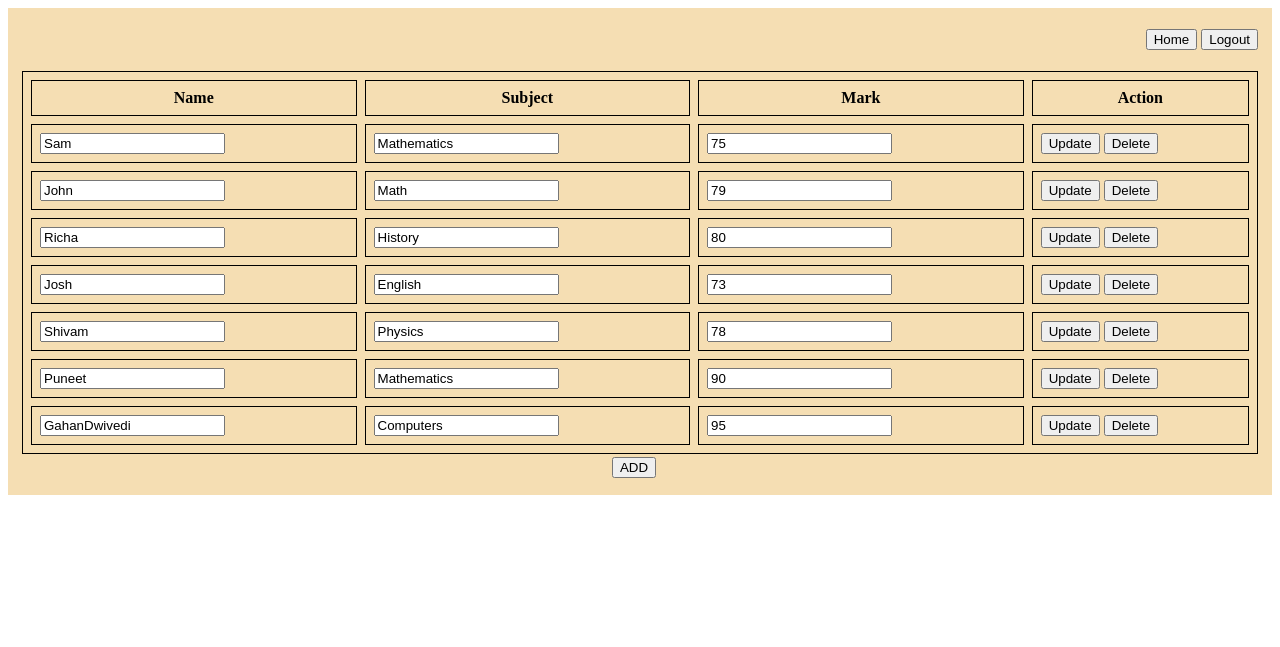
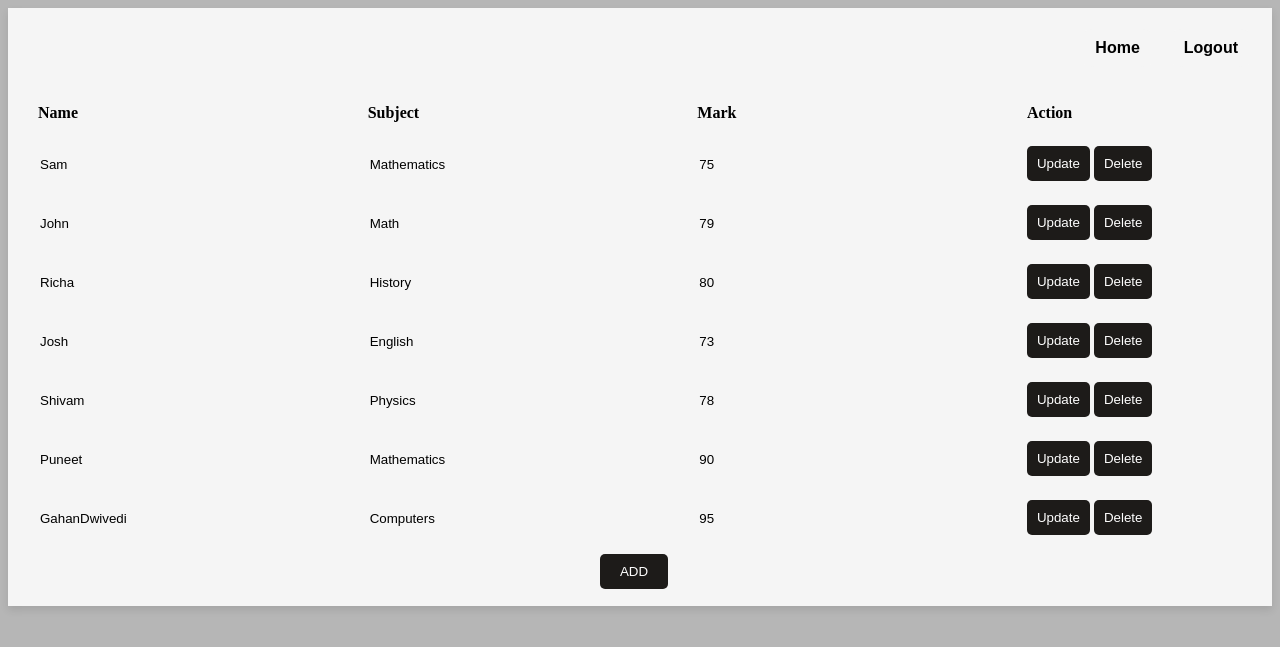
Before and after one commit to gahan10/TeacherPortal, a Flask app: page /dashboard in a window 1280 px wide. Shown: the top 647 px of the page. Run offline with Flask 3, Linux system fonts and the light colour scheme; a user stored in the database is signed in.

Commit message:
few improvements

```diff
--- a/register.py
+++ b/register.py
@@ -1,6 +1,4 @@
 from flask import Blueprint, render_template, request, redirect, url_for
-from flask_scss import Scss
-from flask_sqlalchemy import SQLAlchemy
 from teachers import users
 from werkzeug.security import generate_password_hash, check_password_hash
 from __init__ import db
--- a/static/style.css
+++ /dev/null
@@ -1,3 +0,0 @@
-body{
-    background-color: wheat;
-}
--- a/templates/dashboard.html
+++ b/templates/dashboard.html
@@ -7,16 +7,19 @@
 
     </head>
 
-    <body>
-        <div class="dashboard-main">
-        <table width="100%" height="100%" border="0" cellspacing="7" cellpadding="7" bgcolor="wheat" >
+    <body style="background-color: rgb(182, 182, 182);">
+        <div class="dashboard-main" id="dashboard-main">
+        <table width="100%" height="100%" border="0" cellspacing="7" cellpadding="7" bgcolor="whitesmoke" style="box-shadow: 0 4px 8px rgba(0, 0, 0, 0.1);">
             <tr>
                 <tr>
-                    <td align="right"><button>Home</button> <button onclick="location.href='/login'">Logout</button></td>
+                    <td align="right">
+                        <button style="background-color: whitesmoke; color: black; padding: 10px 20px; border: none; border-radius: 20px; font-weight: bold; font-size: medium;">Home</button>
+                        <button onclick="location.href='/login'" style="background-color: whitesmoke; color: black; padding: 10px 20px; border: none; border-radius: 20px; font-weight: bold; font-size: medium;">Logout</button>
+                    </td>
                 </tr>
                 <td align="center">
-                    <table width="100%" border="" bordercolor="black" cellspacing="8" cellpadding="8">
-                        <tr>
+                    <table width="100%" border="0" bordercolor="black" cellspacing="8" cellpadding="8">
+                        <tr align="left">
                             <th><strong>Name</strong></th>
                             <th><strong>Subject</strong></th>
                             <th><strong>Mark</strong></th>
@@ -25,10 +28,12 @@
                         {% for students in students %}
                         <tr>
                             <form action="/update/{{ students.id }}" method="post">
-                            <td><input type="text" name="name" value="{{ students.name }}"></td>
-                            <td><input type="text" name="subject" value="{{ students.subject }}"></td>
-                            <td><input type="text" name="marks" value="{{ students.marks }}"></td>
-                            <td><button type="submit">Update</button> <button type="submit" formaction="/delete/{{ students.id }}">Delete</button></td>
+
+                            <td><input type="text" name="name" value="{{ students.name }}" style="border: none; outline: none; background: transparent;"></td>
+                            <td><input type="text" name="subject" value="{{ students.subject }}" style="border: none; outline: none; background: transparent;"></td>
+                            <td><input type="text" name="marks" value="{{ students.marks }}" style="border: none; outline: none; background: transparent;"></td>
+                            <td><button type="submit" style="background-color: rgb(29, 27, 25); color: white; padding: 10px 10px; border: none; border-radius: 5px;">Update</button>
+                                <button type="submit" formaction="/delete/{{ students.id }}" style="background-color: rgb(29, 27, 25); color: white; padding: 10px 10px; border: none; border-radius: 5px;">Delete</button></td>
                             </form>
                         </tr>
                       {% endfor %}
@@ -36,7 +41,7 @@
                     <table>
                         <tr>
                             <td align="left">
-                                <button type="button" onclick="openNewWindow()">ADD</button>
+                                <button type="button" onclick="openNewWindow()" style="background-color: rgb(29, 27, 25); color: white; padding: 10px 20px; border: none; border-radius: 5px;">ADD</button>
                             </td>
                             <td></td>
                             <td></td>
@@ -53,16 +58,16 @@
 
         <script>
             function openNewWindow() {
-                const newWindow = window.open("", "Add Student", "width=400,height=300");
-           newWindow.document.write(`
+            const newWindow = window.open("", "Add Student", "width=400,height=300,top=200,left=550;margin-top: 400px; margin-left: 350px; margin-right: 350px;");
+newWindow.document.write(`
 <html>
 <head>
     <title>Add a Student</title>
     <meta charset="utf-8">
 </head>
 <body>
-    <form id="addStudentForm">
-        <table align="center" width="100%" cellspacing="8" cellpadding="8">
+    <form id="addStudentForm" align="center" style="margin-top: 50px;">
+        <table align="center" width="30%" border="0" bordercolor="black" cellspacing="10" cellpadding="5">
             <tr>
                 <td>Name : <input type="text" name="name"></td>
             </tr>
@@ -72,18 +77,23 @@
             <tr>
                 <td>Marks : <input type="text" name="marks"></td>
             </tr>
-            <tr>
-                <td><button type="submit">Add</button></td>
+            <tr align="center">
+                <td><button type="submit" style="background-color: rgb(29, 27, 25); color: white; padding: 10px 20px; border: none; border-radius: 5px;" = >Add</button></td>
             </tr>
         </table>
     </form>
 
     <script>
+        window.opener.document.body.style.filter = "blur(5px)";
         document.getElementById('addStudentForm')
         .addEventListener('submit', function(e) {
             e.preventDefault();
 
             const formData = new FormData(this);
+            if (formData.get('name')==="" && formData.get('subject')==="" && formData.get('marks')==="") {
+                alert("Please fill in all fields.");
+                return;
+            }
 
             fetch('/add', {
                 method: 'POST',
```
Also changed, not shown: templates/home.html (deleted, +0 -14 lines), templates/login.html (+11 -8 lines), templates/register.html (+11 -10 lines), instance/db.sqlite, static/blur.css (deleted).
